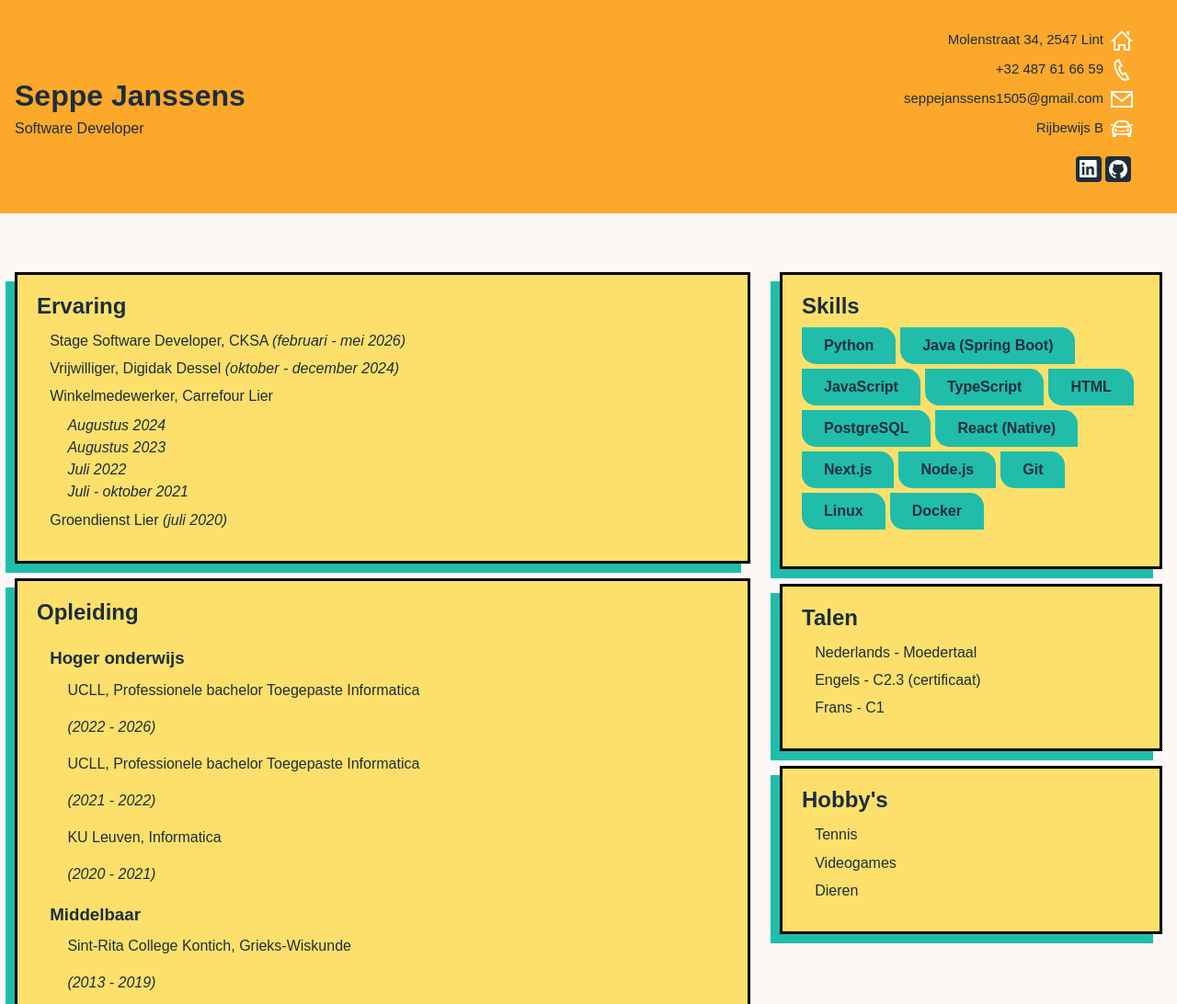
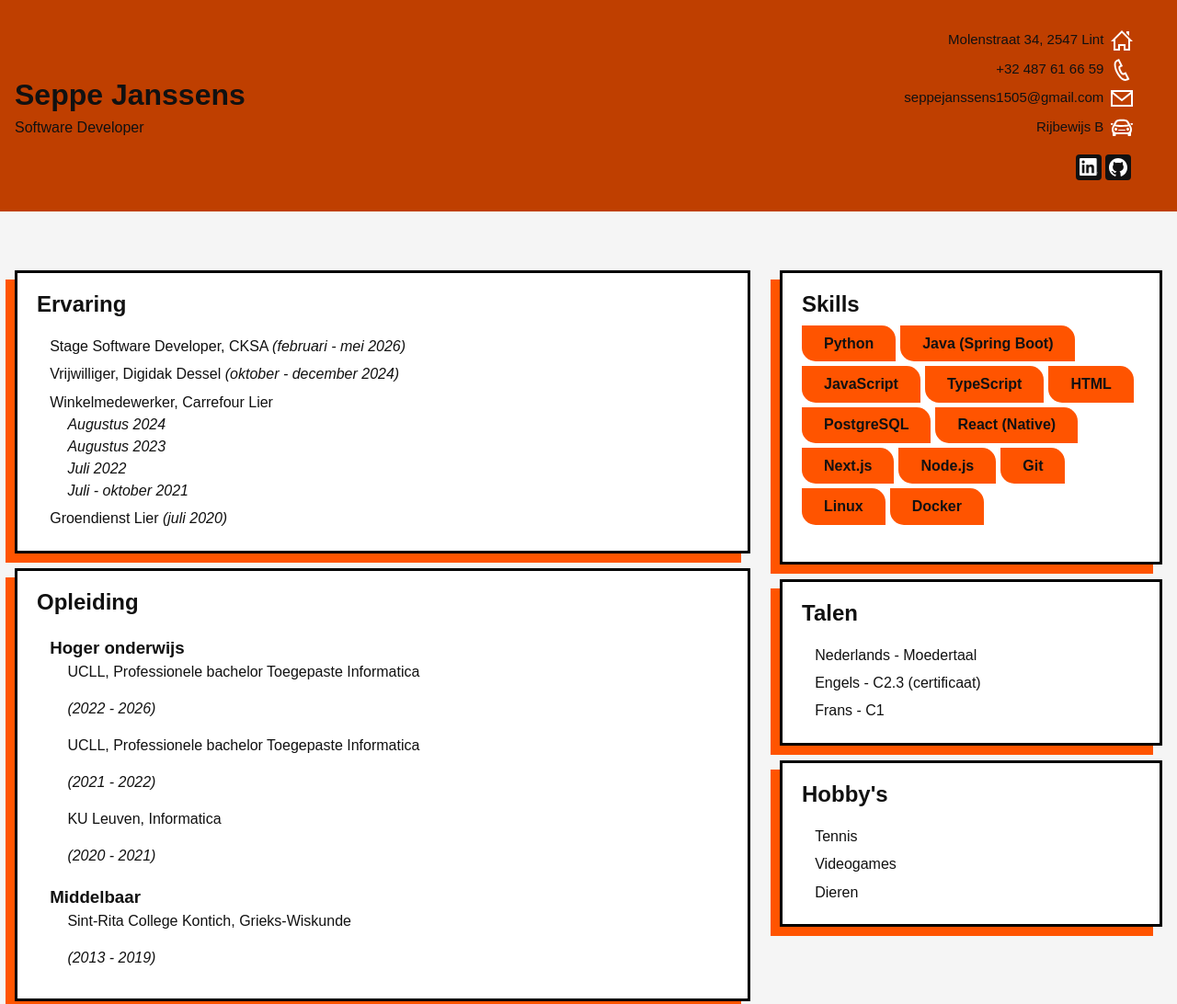
Before and after one commit to Zjepp/curriculum, a plain HTML site: page index.html in a window 1280 px wide. Shown: the top 1092 px of the page at 92% size. Drawn offline with Linux system fonts and the light colour scheme.

Commit message:
use vw for resizing and remove unused logos and icons

```diff
--- a/styles.css
+++ b/styles.css
@@ -1,10 +1,10 @@
 :root {
-  --secondary-bg: #fca82b;
-  --primary-bg: #fdf7f5;
-  --h2: #1d2e3b;
-  --font: #1d2e3b;
-  --card-bg: #fde06b;
-  --shadow-card: #20bdab;
+  --secondary-bg: #bf3f00;
+  --primary-bg: #f5f5f5;
+  --h2: #111111;
+  --font: #111111;
+  --card-bg: #ffffff;
+  --shadow-card: #ff5400;
 }
 
 body {
@@ -16,22 +16,22 @@ body {
 }
 
 main {
-  max-width: 80rem;
   margin: 0 auto;
-  padding: 1rem;
-  margin-top: 1rem;
+  max-width: min(100%, 1280px);
+  padding: clamp(8px, 1.25vw, 16px);
+  margin-top: clamp(8px, 1.25vw, 16px);
 }
 
 header {
   justify-content: space-between;
-  gap: 1rem;
-  padding: 1rem;
+  gap: clamp(8px, 1.25vw, 16px);
+  padding: clamp(8px, 1.25vw, 16px);
   padding: auto;
   background-color: var(--secondary-bg);
 }
 
 .header {
-  max-width: 80rem;
+  max-width: min(100%, 1280px);
   margin: auto;
   display: grid;
   grid-template-columns: 2fr 1fr;
@@ -42,7 +42,7 @@ header {
 }
 
 .header-right {
-  padding: 0 2rem;
+  padding: 0 clamp(16px, 2.5vw, 32px);
   text-align: right;
   font-size: 15px;
   margin-top: 2vh;
@@ -54,7 +54,7 @@ header {
   justify-self: end;
 }
 .header-right svg {
-  margin: 0 0 0.5rem 0.5rem;
+  margin: 0 0 clamp(4px, 0.6vw, 8px) clamp(4px, 0.6vw, 8px);
   fill: #fff;
 }
 
@@ -80,7 +80,7 @@ header a:hover {
 .icons {
   display: flex;
   justify-content: flex-end;
-  margin-top: 0.5rem;
+  margin-top: clamp(4px, 0.6vw, 8px);
 }
 
 .icons a {
@@ -103,16 +103,16 @@ main {
 
 .left,
 .right {
-  padding-top: 2rem;
+  padding-top: clamp(16px, 2.5vw, 32px);
 }
 
 .left {
-  padding-right: 2rem;
+  padding-right: clamp(16px, 2.5vw, 32px);
 }
 
 .left section {
   border: #000000 solid 3px;
-  padding: 1rem;
+  padding: clamp(8px, 1.25vw, 16px);
   margin-bottom: 2vh;
   box-shadow: var(--shadow-card) -10px 10px;
   background-color: var(--card-bg);
@@ -120,7 +120,7 @@ main {
 
 .right section {
   border: #000000 solid 3px;
-  padding: 1rem;
+  padding: clamp(8px, 1.25vw, 16px);
   margin-bottom: 2vh;
   box-shadow: var(--shadow-card) -10px 10px;
   background-color: var(--card-bg);
@@ -144,7 +144,7 @@ h3 {
 }
 
 ul {
-  margin-top: 0.5rem;
+  margin-bottom: clamp(4px, 0.5vw, 6px);
   padding-left: 1.2rem;
   list-style: none;
 }
@@ -188,7 +188,7 @@ li {
   color: var(--font);
   background-color: var(--shadow-card);
   width: fit-content;
-  padding: 0.5rem 1.5rem;
+  padding: clamp(4px, 0.6vw, 8px) clamp(12px, 1.9vw, 24px);
   margin: auto;
   font-weight: 600;
 }
@@ -197,8 +197,8 @@ li {
   position: absolute;
   right: 20px;
   align-items: center;
-  font-size: 2rem;
-  margin-top: 0.5rem;
+  font-size: clamp(20px, 2.5vw, 32px);
+  margin-top: clamp(4px, 0.6vw, 8px);
 }
 
 .btn {
```
Also changed, not shown: imgs/GitHub_Invertocat_Black.svg (deleted), imgs/InBug-Black.png (deleted), imgs/LI-In-Bug.png (deleted), imgs/call_24dp_E3E3E3_FILL0_wght400_GRAD0_opsz24.svg (deleted), imgs/directions_car_24dp_E3E3E3_FILL0_wght400_GRAD0_opsz24.svg (deleted), imgs/home_24dp_E3E3E3_FILL0_wght400_GRAD0_opsz24.svg (deleted), imgs/mail_24dp_E3E3E3_FILL0_wght400_GRAD0_opsz24.svg (deleted), 1 other file.
